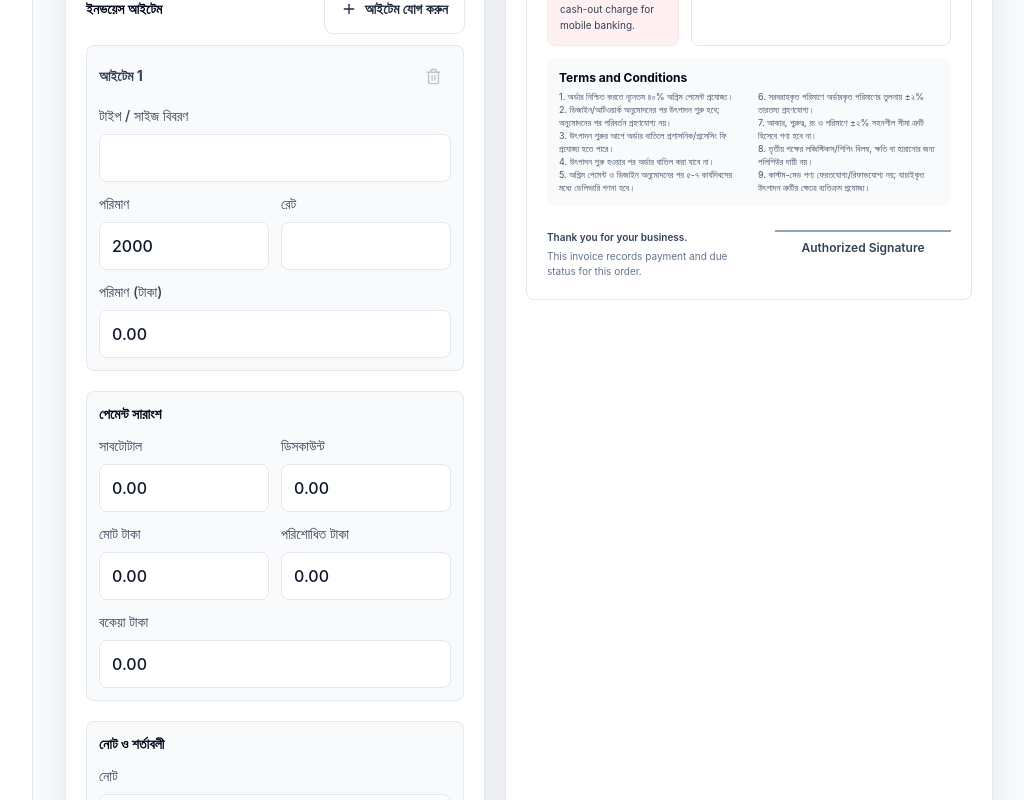
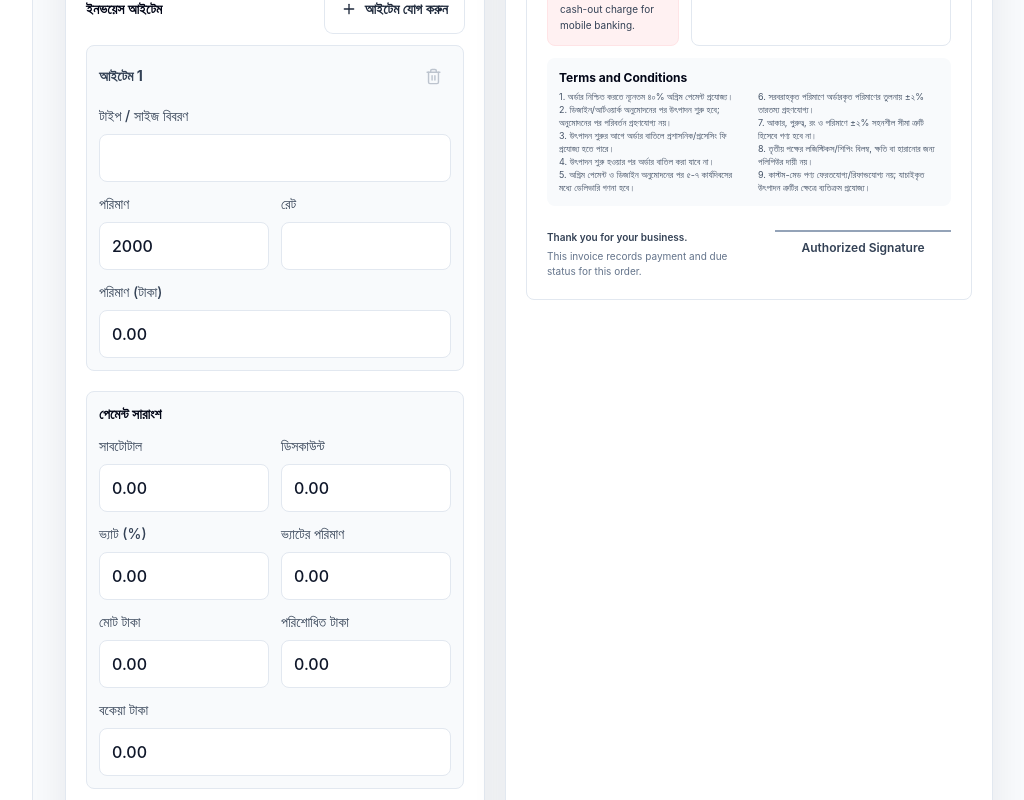
Before and after one commit to tusharmrong/polypure-price-calculator, a React (Vite) app: page /#/invoice in a window 1280 px wide. Shown: the part 825-1625 px from the top of the page, without its empty margins (255-1279 px from the left). Built offline with nearby package versions, Linux system fonts and the light colour scheme.

Commit message:
Add VAT (%) to invoice and include VAT in grand total and due

```diff
--- a/src/pages/Invoice.jsx
+++ b/src/pages/Invoice.jsx
@@ -74,6 +74,7 @@ export default function Invoice() {
     return [createItem(draft)]
   })
   const [discount, setDiscount] = useState(formatDecimal(prefill?.discount ?? savedDraft?.discount ?? 0))
+  const [vatPercent, setVatPercent] = useState(formatDecimal(prefill?.vatPercent ?? savedDraft?.vatPercent ?? 0))
   const [paidAmount, setPaidAmount] = useState(formatDecimal(prefill?.paidAmount ?? savedDraft?.paidAmount ?? 0))
   const [notes, setNotes] = useState(prefill?.notes || savedDraft?.notes || '')
   const [terms, setTerms] = useState(prefill?.terms || savedDraft?.terms || companySettings.terms || defaultSettings.terms)
@@ -86,10 +87,15 @@ export default function Invoice() {
     const nextTotal = subtotal - Number(discount || 0)
     return Number.isFinite(nextTotal) ? Math.max(nextTotal, 0) : 0
   }, [discount, subtotal])
+  const vatAmount = useMemo(() => {
+    const nextVat = (totalAmount * Number(vatPercent || 0)) / 100
+    return Number.isFinite(nextVat) ? Math.max(nextVat, 0) : 0
+  }, [totalAmount, vatPercent])
+  const grandTotal = useMemo(() => totalAmount + vatAmount, [totalAmount, vatAmount])
   const dueAmount = useMemo(() => {
-    const nextDue = totalAmount - Number(paidAmount || 0)
+    const nextDue = grandTotal - Number(paidAmount || 0)
     return Number.isFinite(nextDue) ? Math.max(nextDue, 0) : 0
-  }, [paidAmount, totalAmount])
+  }, [grandTotal, paidAmount])
   const readableDate = useMemo(() => formatDocumentDate(documentDate), [documentDate])
   const signatureImage = useMemo(() => loadSignatureImage(), [])
   const formFingerprint = useMemo(
@@ -103,11 +109,12 @@ export default function Invoice() {
         address,
         items: items.map((item) => ({ description: item.description, quantity: item.quantity, rate: item.rate })),
         discount,
+        vatPercent,
         paidAmount,
         notes,
         terms
       }),
-    [address, clientName, discount, documentDate, documentNumber, editingDocumentId, items, notes, paidAmount, phone, terms]
+    [address, clientName, discount, documentDate, documentNumber, editingDocumentId, items, notes, paidAmount, phone, terms, vatPercent]
   )
   const isDirty = baselineFingerprint !== '' && baselineFingerprint !== formFingerprint
 
@@ -123,11 +130,12 @@ export default function Invoice() {
       address,
       items,
       discount: Number(discount || 0),
+      vatPercent: Number(vatPercent || 0),
       paidAmount: Number(paidAmount || 0),
       notes,
       terms
     })
-  }, [address, clientName, discount, documentDate, documentNumber, editingDocumentId, items, notes, paidAmount, phone, terms])
+  }, [address, clientName, discount, documentDate, documentNumber, editingDocumentId, items, notes, paidAmount, phone, terms, vatPercent])
 
   useEffect(() => {
     if (!editingDocumentId) {
@@ -183,7 +191,10 @@ export default function Invoice() {
       })),
       subtotal,
       discount: Number(discount || 0),
-      totalAmount,
+      vatPercent: Number(vatPercent || 0),
+      vatAmount,
+      totalBeforeVat: totalAmount,
+      totalAmount: grandTotal,
       paidAmount: Number(paidAmount || 0),
       dueAmount,
       notes,
@@ -218,7 +229,10 @@ export default function Invoice() {
       })),
       subtotal,
       discount: Number(discount || 0),
-      totalAmount,
+      vatPercent: Number(vatPercent || 0),
+      vatAmount,
+      totalBeforeVat: totalAmount,
+      totalAmount: grandTotal,
       paidAmount: Number(paidAmount || 0),
       dueAmount,
       notes,
@@ -258,6 +272,7 @@ export default function Invoice() {
     setAddress('')
     setItems([createItem()])
     setDiscount(formatDecimal(0))
+    setVatPercent(formatDecimal(0))
     setPaidAmount(formatDecimal(0))
     setNotes('')
     setTerms(companySettings.terms || defaultSettings.terms)
@@ -276,7 +291,7 @@ export default function Invoice() {
       if (Number(item.quantity || 0) <= 0) return 'Item quantity must be greater than zero.'
       if (Number(item.rate || 0) <= 0) return 'Item rate must be greater than zero.'
     }
-    if (totalAmount <= 0) return 'Total amount must be greater than zero.'
+    if (grandTotal <= 0) return 'Total amount must be greater than zero.'
     if (Number(paidAmount || 0) < 0) return 'Paid amount cannot be negative.'
     return ''
   }
@@ -410,7 +425,24 @@ export default function Invoice() {
                   type="number"
                   value={discount}
                 />
-                <Input id="invoice-total" label={isBn ? 'মোট টাকা' : 'Total Amount'} readOnly type="number" value={formatDecimal(totalAmount)} />
+                <Input
+                  id="invoice-vat-percent"
+                  label={isBn ? 'ভ্যাট (%)' : 'VAT (%)'}
+                  min="0"
+                  onBlur={() => setVatPercent(formatDecimal(vatPercent))}
+                  onChange={(event) => setVatPercent(event.target.value)}
+                  step="0.01"
+                  type="number"
+                  value={vatPercent}
+                />
+                <Input
+                  id="invoice-vat-amount"
+                  label={isBn ? 'ভ্যাটের পরিমাণ' : 'VAT Amount'}
+                  readOnly
+                  type="number"
+                  value={formatDecimal(vatAmount)}
+                />
+                <Input id="invoice-total" label={isBn ? 'মোট টাকা' : 'Grand Total'} readOnly type="number" value={formatDecimal(grandTotal)} />
                 <Input
                   id="invoice-paid"
                   label={isBn ? 'পরিশোধিত টাকা' : 'Paid Amount'}
@@ -539,9 +571,13 @@ export default function Invoice() {
                         <span className="text-slate-500">Discount</span>
                         <span className="font-semibold text-slate-950">{formatCurrency(discount)}</span>
                       </div>
+                      <div className="flex justify-between gap-4">
+                        <span className="text-slate-500">VAT ({formatDecimal(vatPercent)}%)</span>
+                        <span className="font-semibold text-slate-950">{formatCurrency(vatAmount)}</span>
+                      </div>
                       <div className="flex justify-between gap-4 border-t border-slate-200 pt-2 text-sm">
                         <span className="font-bold text-slate-950">Grand Total</span>
-                        <span className="font-bold text-brand-700">{formatCurrency(totalAmount)}</span>
+                        <span className="font-bold text-brand-700">{formatCurrency(grandTotal)}</span>
                       </div>
                       <div className="flex justify-between gap-4 rounded-md border border-brand-100 bg-brand-50 px-2 py-1">
                         <span className="font-semibold text-brand-700">Paid Amount</span>
```
